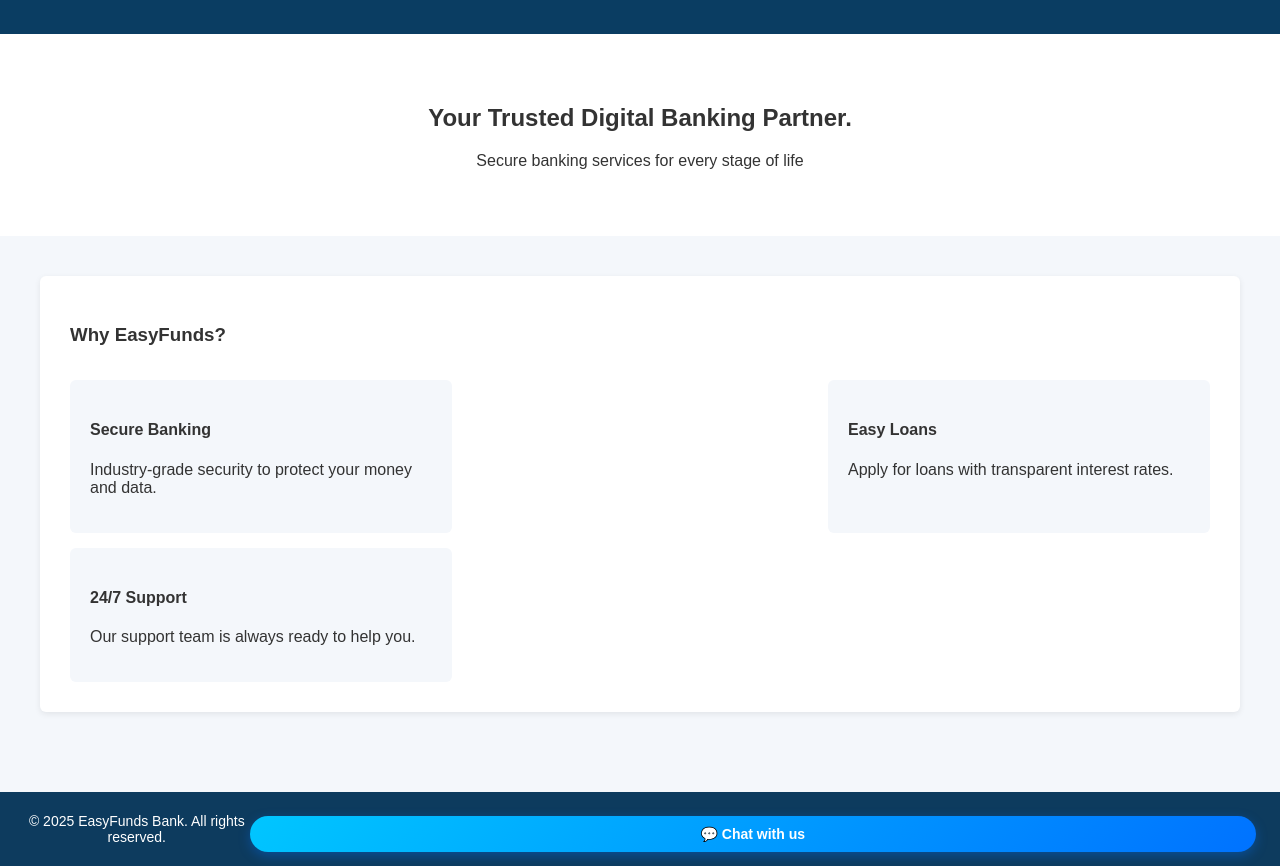
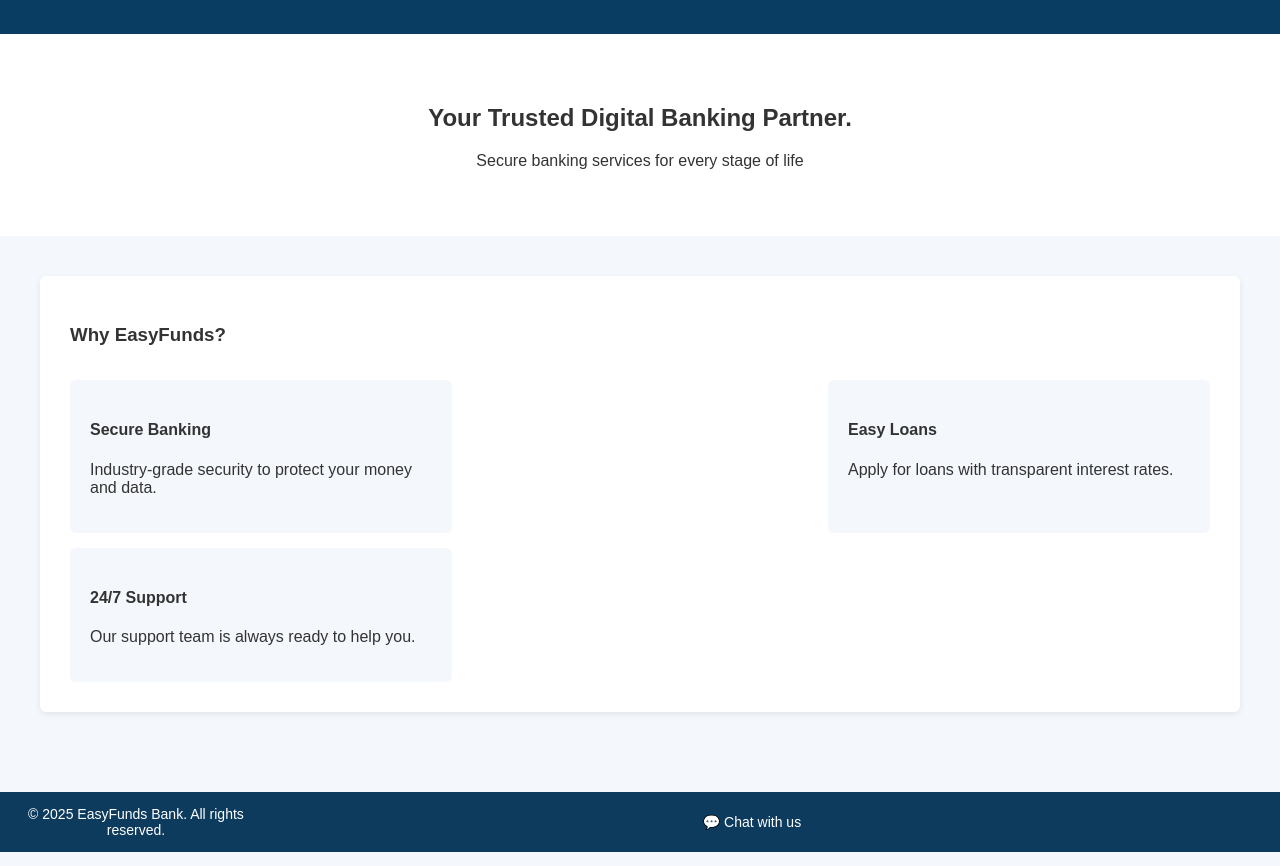
Before and after one commit to saiattunuri/easyfunds, a plain HTML site: page index.html in a window 1280 px wide. Shown: the part 76-942 px from the top of the page. Drawn offline with Linux system fonts and the light colour scheme.

Commit message:
Updated Chat button Looka nd feel

```diff
--- a/css/style.css
+++ b/css/style.css
@@ -94,23 +94,21 @@ footer {
 }
 
 .chat-btn {
-  background: linear-gradient(135deg, #00c6ff, #0072ff);
-  color: #fff;
-  border: none;
-  padding: 10px 18px;
-  border-radius: 20px;
-  font-size: 14px;
-  font-weight: 600;
-  cursor: pointer;
-  box-shadow: 0 4px 12px rgba(0, 114, 255, 0.35);
-  transition: all 0.25s ease;
+    background: transparent;
+    color: #ffffff;
+    border: none;
+    padding: 0;
+    margin: 0 8px;
+    border-radius: 0;
+    font-size: 14px;
+    font-weight: normal;
+    cursor: pointer;
+    box-shadow: none;
+    text-decoration: none;
 }
 
-.chat-btn:hover {
-  transform: translateY(-2px);
-  box-shadow: 0 6px 16px rgba(0, 114, 255, 0.5);
+.chat-btn:hover,
+.chat-btn:focus {
+    text-decoration: underline;
+    outline: none;
 }
-
-.chat-btn:active {
-  transform: scale(0.97);
-}
```
